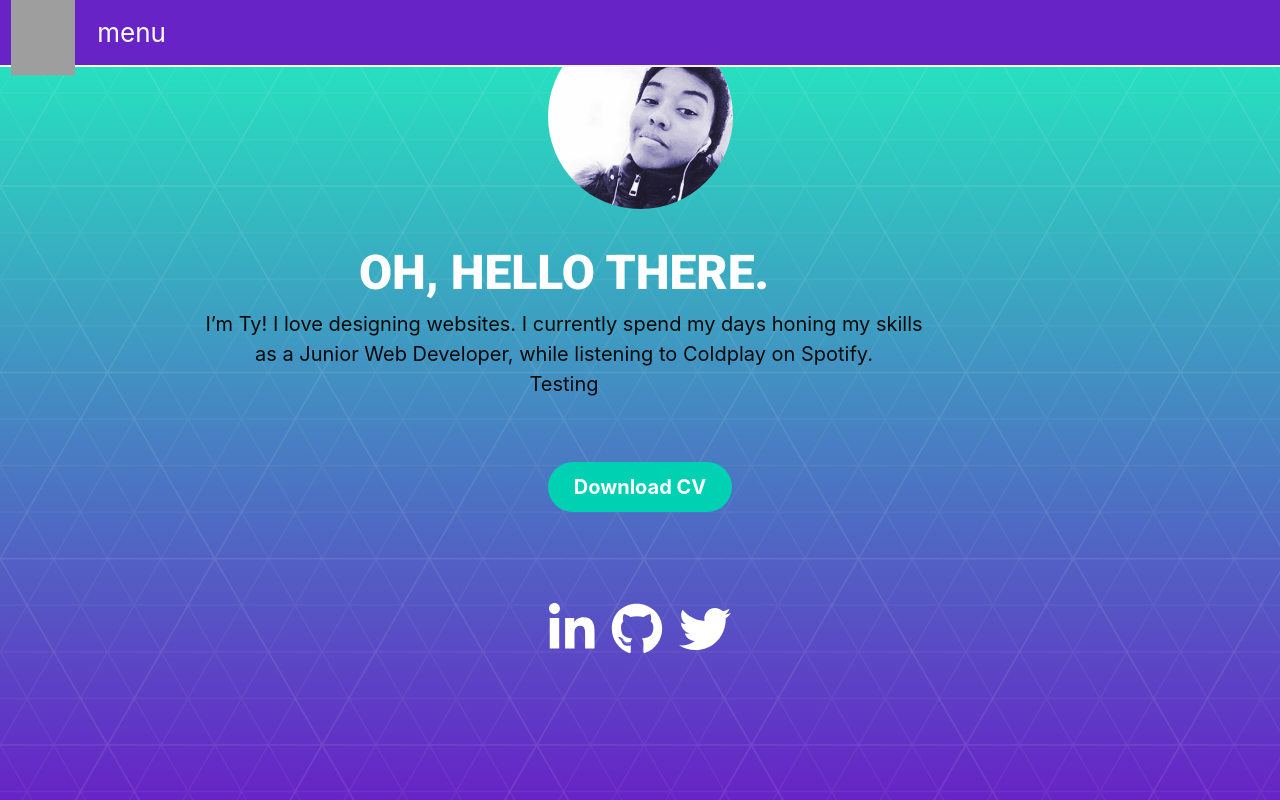
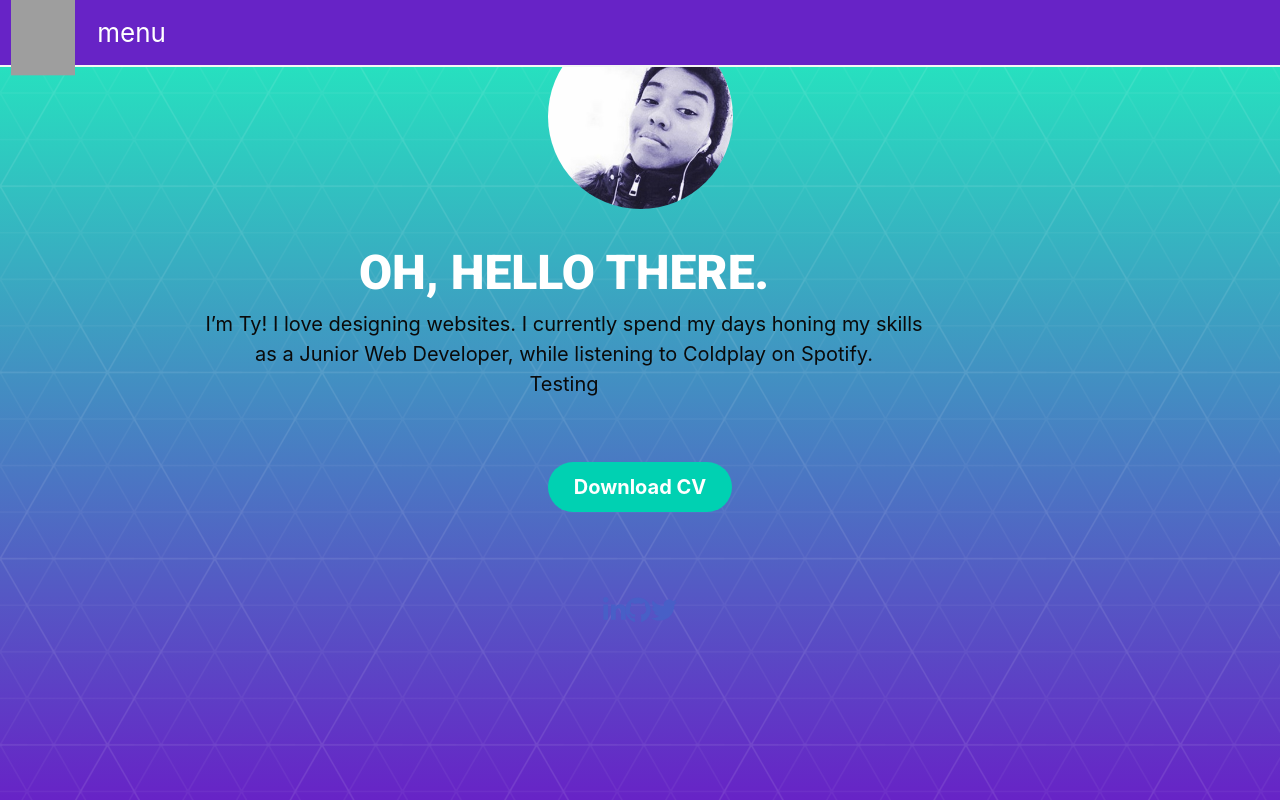
Before and after one commit to tyebanks/react-portfolio, a React (Create React App) app: page / in a window 1280 px wide. Shown: the top 800 px of the page. Built offline with nearby package versions, Linux system fonts and the light colour scheme; grey boxes are pictures that could not be loaded.

Commit message:
contact section fixed

```diff
--- a/src/components/ContactInfo.js
+++ /dev/null
@@ -1,19 +0,0 @@
-import React from 'react';
-import config from '../config.js';
-
-export default function ContactInfo() {
-    return(
-        <div>
-        {config.contacts.map(contact => {const {heading, text, url,mail, } = contact;
-            return (
-                <div>
-                    <h2 className="is-size-1" style={{color: "#B19EFF"}}>{heading}</h2>
-                    <h3 className="is-size-3">{text}</h3>
-                    <a className="has-text-primary" href={mail+url}>{url}</a>
-                </div>
-            );})
-        }
-
-        </div>
-    );
-}
--- a/src/components/Social.js
+++ b/src/components/Social.js
@@ -3,10 +3,9 @@ import config from '../config.js';
 
 export default function Social() {
   return (
-        <div>{config.socialLinks.map(social => {const {icon, url } = social;
+     <div className="size-is-1 px-2">{config.socialLinks.map(social => {const {icon, url } = social;
         return (
-                        <a  href={url} key={url} className={`fa-2x has-text-white px-2`}>
-                        <i className={`fab ${icon}`}></i></a>
+             <a href={url} key={url}><i className={`fab ${icon}`}></i></a>
         );})
        }
     </div>
--- a/src/config.js
+++ b/src/config.js
@@ -4,7 +4,7 @@ module.exports = {
 
     contacts: [
         {
-            heading: 'Give me a shout',
+            heading: 'Leave me a message',
         },
         {
             text: 'Email ',
--- a/src/sections/Contact.js
+++ b/src/sections/Contact.js
@@ -1,16 +1,24 @@
 import React from 'react';
-import ContactInfo from '../components/ContactInfo.js';
-import Social from '../components/Social.js';
+import config from '../config.js';
+//import Social from '../components/Social.js';
 import '../App.css';
 
-
 function Contact() {
-
   return (
-
-    <div className="hero is-dark is-bold Contact-Container">
-      <ContactInfo/>
-      <Social/>
+    <div className="hero is-dark is-bold Contact-Container columns is-vcentered">
+      <div className="column pt-6">
+      {config.contacts.map(contact => {const {heading, text, url,mail, } = contact;
+            return (
+                <div className="columns is-mobile is-centered">
+                   <div className="column my-3 has-text-centered">
+                    <h2 className="is-size-1" style={{color: "#B19EFF"}}>{heading}</h2>
+                    <h3 className="is-size-3">{text}</h3>
+                    <a className="has-text-primary" href={mail+url}>{url}</a>
+                   </div>
+                </div>
+            );})
+        }
+      </div>
     </div>
   );
 }
```
Lines whose indentation alone changed are shown as unchanged.
